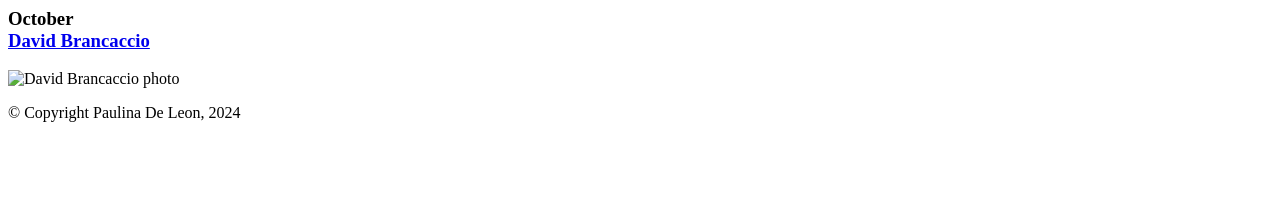
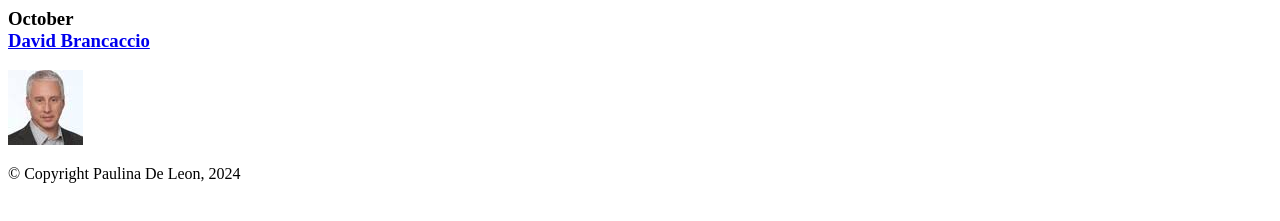
Before and after one commit to pd-33/A05, a plain HTML site: page index.html in a window 1280 px wide. Shown: the part 449-670 px from the top of the page. Drawn offline with Linux system fonts and the light colour scheme.

Commit message:
Update index.html

```diff
--- a/index.html
+++ b/index.html
@@ -6,7 +6,7 @@
 </head>
 <body>
 <header>
-    <img src="images/town_hall_logo.gif" alt="Town Hall logo" height="80">
+    <img src="town_hall_logo.gif" alt="Town Hall logo" height="80">
     <h2>San Joaquin Valley Town Hall</h2>
     <h3>Celebrating our 75<sup>th</sup> Year</h3>
 </header>
@@ -26,8 +26,8 @@
     </ul>
     <h1>This season's guest speakers</h1>
 
-    <h3>October<br><a href="speakers/sorkin.html">David Brancaccio</a></h3>
-    <img src="images/brancaccio75.jpg" alt="David Brancaccio photo">
+    <h3>October<br><a href="sorkin.html">David Brancaccio</a></h3>
+    <img src="brancaccio75.jpg" alt="David Brancaccio photo">
 </main>
 <footer>
     <p>&copy; Copyright Paulina De Leon, 2024</p>
```
